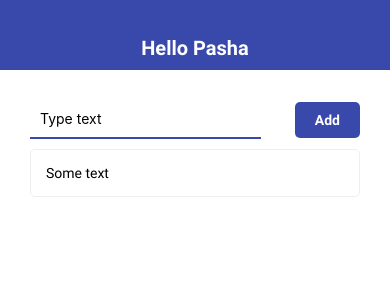
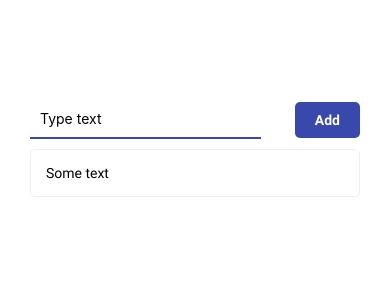
Before and after one commit to popeskul/rn-todo-app, a React Native app: screen / in a window 390 px wide. Shown: the top 300 px of the page. Built offline with nearby package versions, Linux system fonts and the light colour scheme.

Commit message:
Platform definition

```diff
--- a/src/components/Navbar.js
+++ b/src/components/Navbar.js
@@ -1,11 +1,19 @@
 import React from 'react';
-import { View, StyleSheet } from 'react-native';
+import { View, StyleSheet, Platform } from 'react-native';
 import { AppTextBold } from './UI/AppTextBold';
 import { THEME } from '../theme';
 
 export const Navbar = ({ title }) => {
   return (
-    <View style={styles.navbar}>
+    <View
+      style={{
+        ...styles.navbar,
+        ...Platform.select({
+          ios: styles.navbarIos,
+          android: styles.navbarAndroid,
+        }),
+      }}
+    >
       <AppTextBold style={styles.text}>{title}</AppTextBold>
     </View>
   );
@@ -16,11 +24,17 @@
     height: 70,
     alignItems: 'center',
     justifyContent: 'flex-end',
-    backgroundColor: THEME.MAIN_COLOR,
     paddingBottom: 10,
   },
+  navbarAndroid: {
+    backgroundColor: THEME.MAIN_COLOR,
+  },
+  navbarIos: {
+    borderBottomColor: THEME.MAIN_COLOR,
+    borderBottomWidth: 1,
+  },
   text: {
+    color: Platform.OS === 'ios' ? THEME.MAIN_COLOR : '#fff',
     fontSize: 20,
-    color: 'white',
   },
 });
--- a/src/components/UI/AppButton.js
+++ b/src/components/UI/AppButton.js
@@ -1,15 +1,24 @@
 import React from 'react';
-import { StyleSheet, View, TouchableOpacity } from 'react-native';
+import {
+  StyleSheet,
+  View,
+  TouchableOpacity,
+  TouchableNativeFeedback,
+  Platform,
+} from 'react-native';
 import { AppTextBold } from './AppTextBold';
 import { THEME } from '../../theme';
 
 export const AppButton = ({ children, onPress, color = THEME.MAIN_COLOR }) => {
+  const Wrapper =
+    Platform.OS === 'android' ? TouchableNativeFeedback : TouchableOpacity;
+
   return (
-    <TouchableOpacity onPress={onPress} activeOpacity={0.7}>
+    <Wrapper onPress={onPress} activeOpacity={0.7}>
       <View style={{ ...styles.button, backgroundColor: color }}>
         <AppTextBold style={styles.text}>{children}</AppTextBold>
       </View>
-    </TouchableOpacity>
+    </Wrapper>
   );
 };
 
```
